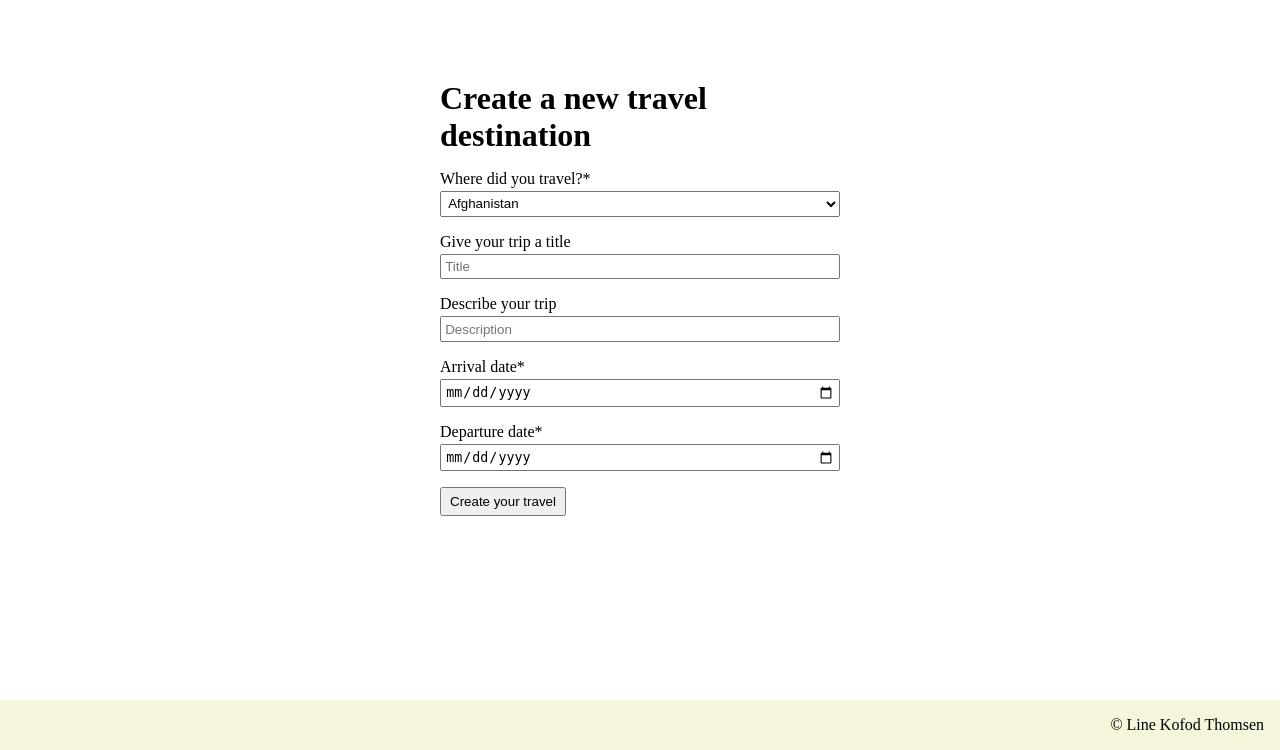
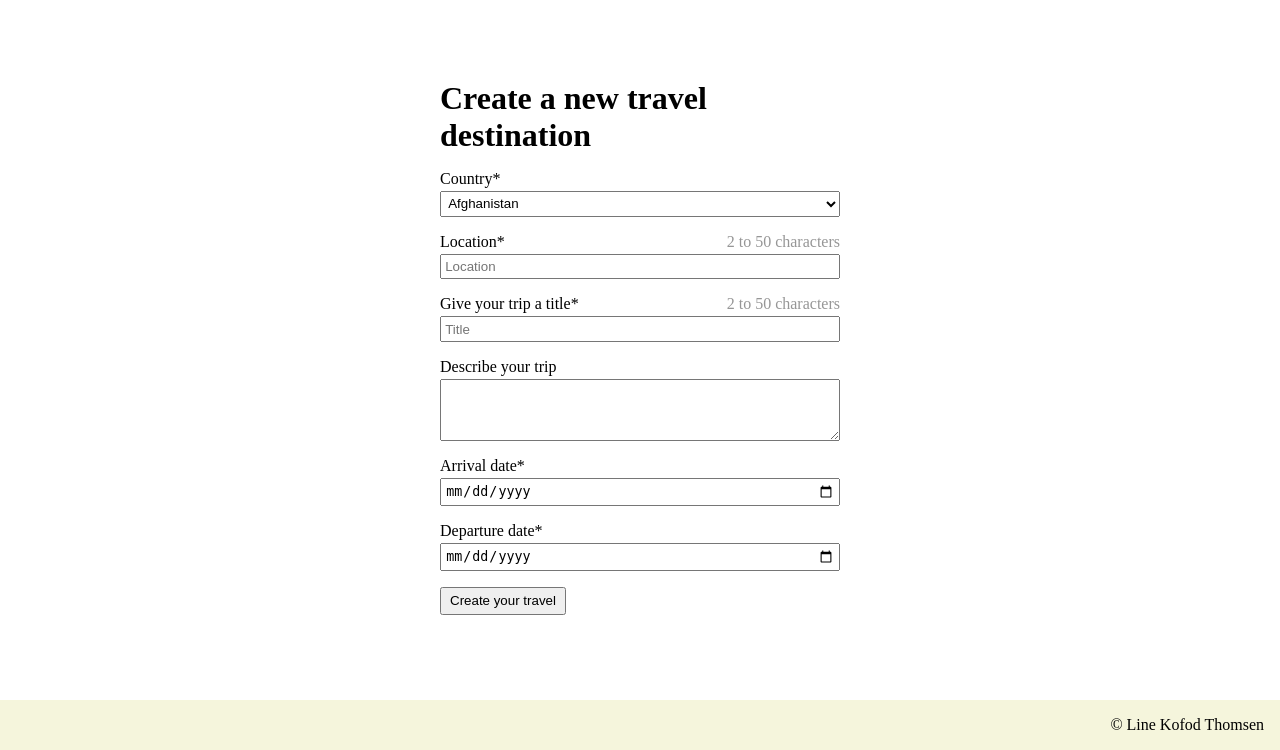
Before and after one commit to linekofod/2026_1_travel, a Flask app: page /create-travel in a window 1280 px wide. Shown: the part 50-800 px from the top of the page. Run offline with Flask 3, Linux system fonts and the light colour scheme.

Commit message:
small design changes

```diff
--- a/app.py
+++ b/app.py
@@ -213,11 +213,14 @@ def show_create_travel():
 def api_create_travel():
     try:
         user = session.get("user", "")
-        travel_location = request.form.get("travel_location", "")
-        travel_title = request.form.get("travel_title", "")
-        travel_description = request.form.get("travel_description", "")
-        travel_arrival_date = request.form.get("travel_arrival_date", "")
-        travel_departure_date = request.form.get("travel_departure_date", "")
+
+        travel_country = request.form.get("travel_country", "")
+        travel_location = x.validate_travel_location()
+        travel_title = x.validate_travel_title()
+        travel_description = request.form.get("travel_description", "").strip()
+        travel_arrival_date, _ = x.validate_travel_dates()
+        travel_departure_date, _ = x.validate_travel_dates()
+
         travel_pk = uuid.uuid4().hex
 
         db, cursor = x.db()
@@ -227,8 +230,8 @@ def api_create_travel():
             ___tip = render_template("___tip.html", status="error", message=error_message)
             return f"""<browser mix-after-begin="#tooltip">{___tip}</browser>""", 400
 
-        q = "INSERT INTO travel_destinations VALUES (%s, %s, %s, %s, %s, %s, %s)"
-        cursor.execute(q, (travel_pk, travel_location, travel_title, travel_description, travel_arrival_date, travel_departure_date, user["user_pk"]))
+        q = "INSERT INTO travel_destinations VALUES (%s, %s, %s, %s, %s, %s, %s, %s)"
+        cursor.execute(q, (travel_pk, travel_country, travel_location, travel_title, travel_description, travel_arrival_date, travel_departure_date, user["user_pk"]))
         db.commit()
 
         form_travel = render_template("___form_travel.html", x=x)
@@ -242,18 +245,38 @@ def api_create_travel():
     except Exception as ex:
         ic(ex)
 
-        if not travel_location:
-            error_message = "Please add a location"
+        if not travel_country:
+            error_message = "Please add a country"
             ___tip = render_template("___tip.html", status="error", message=error_message)
             return f"""<browser mix-after-begin="#tooltip">{___tip}</browser>""", 400
 
-        if not travel_arrival_date:
-            error_message = "Please add the arrival date"
+        if "company_exception travel_location" in str(ex):
+            error_message = f"Travel location {x.TRAVEL_LOCATION_MIN} to {x.TRAVEL_LOCATION_MAX} characters"
             ___tip = render_template("___tip.html", status="error", message=error_message)
             return f"""<browser mix-after-begin="#tooltip">{___tip}</browser>""", 400
 
-        if not travel_departure_date:
-            error_message = "Please add the departure date"
+        if "company_exception travel_title" in str(ex):
+            error_message = f"Travel title {x.TRAVEL_TITLE_MIN} to {x.TRAVEL_TITLE_MAX} characters"
+            ___tip = render_template("___tip.html", status="error", message=error_message)
+            return f"""<browser mix-after-begin="#tooltip">{___tip}</browser>""", 400
+
+        if "company_exception travel_description" in str(ex):
+            error_message = f"Travel description {x.TRAVEL_DESCRIPTION_MIN} to {x.TRAVEL_DESCRIPTION_MAX} characters"
+            ___tip = render_template("___tip.html", status="error", message=error_message)
+            return f"""<browser mix-after-begin="#tooltip">{___tip}</browser>""", 400
+
+        if "company_exception travel_arrival_date" in str(ex):
+            error_message = f"Please add an arrival date"
+            ___tip = render_template("___tip.html", status="error", message=error_message)
+            return f"""<browser mix-after-begin="#tooltip">{___tip}</browser>""", 400
+
+        if "company_exception travel_departure_date" in str(ex):
+            error_message = f"Please add a departure date"
+            ___tip = render_template("___tip.html", status="error", message=error_message)
+            return f"""<browser mix-after-begin="#tooltip">{___tip}</browser>""", 400
+
+        if "company_exception travel_departure_before_arrival" in str(ex):
+            error_message = f"Departure date should be later than arrival date"
             ___tip = render_template("___tip.html", status="error", message=error_message)
             return f"""<browser mix-after-begin="#tooltip">{___tip}</browser>""", 400
 
@@ -306,12 +329,22 @@ def show_update_travel(travel_pk):
         if "db" in locals(): db.close()
 
 
-############################## UPDATING A USER
+############################## UPDATING A TRAVEL
 @app.patch("/api-update-travel/<travel_pk>")
 def api_update_travel(travel_pk):
     try:
         parts = []
         values = []
+
+        travel_country = request.form.get("travel_country", "").strip()
+        if travel_country:
+            parts.append("travel_country = %s")
+            values.append(travel_country)
+
+        travel_location = request.form.get("travel_location", "").strip()
+        if travel_location:
+            parts.append("travel_location = %s")
+            values.append(travel_location)
 
         travel_title = request.form.get("travel_title", "").strip()
         if travel_title:
@@ -322,11 +355,6 @@ def api_update_travel(travel_pk):
         if travel_description:
             parts.append("travel_description = %s")
             values.append(travel_description)
-
-        travel_location = request.form.get("travel_location", "").strip()
-        if travel_location:
-            parts.append("travel_location = %s")
-            values.append(travel_location)
 
         travel_arrival_date = request.form.get("travel_arrival_date", "").strip()
         if travel_arrival_date:
@@ -361,10 +389,6 @@ def api_update_travel(travel_pk):
         if "cursor" in locals(): cursor.close()
         if "db" in locals(): db.close()
 
-
-############################## UPDATING A USER (DISPLAYING THE USER IN THE #RIGHT COLUMN)
-@app.patch("/users/<user_pk>")
-def update_user(user_pk):
     try:
         parts = []
         values = []
@@ -414,3 +438,21 @@ def update_user(user_pk):
     finally:
         if "cursor" in locals(): cursor.close()
         if "db" in locals(): db.close()
+
+
+############################## SHOWING MORE INFORMATION FROM TRAVEL
+@app.get("/show-more-travel/<travel_pk>")
+def show_more_travel(travel_pk):
+    try:
+        user = session.get("user", "")
+        db, cursor = x.db()
+        q = "SELECT * FROM travel_destinations WHERE travel_pk = %s"
+        cursor.execute(q, (travel_pk,))
+        travel = cursor.fetchone()
+        return render_template("page_show_more_travel.html", user=user, x=x, travel=travel)
+    except Exception as ex:
+        print(ex, flush=True)
+        return "ups", 500
+    finally:
+        if "cursor" in locals(): cursor.close()
+        if "db" in locals(): db.close()
--- a/templates/___form_travel.html
+++ b/templates/___form_travel.html
@@ -1,19 +1,48 @@
 <form mix-post="/api-create-travel" autocomplete="off">
   <div>
-    <label for="travel_location">Where did you travel?*</label>
-    <select name="travel_location">
+    <label for="travel_country">Country*</label>
+    <select name="travel_country">
       {% for country in x.COUNTRIES %}
       <option value="{{ country }}">{{ country }}</option>
       {% endfor %}
     </select>
   </div>
   <div>
-    <label for="travel_title">Give your trip a title</label>
-    <input name="travel_title" type="text" placeholder="Title" />
+    <label for="travel_location"
+      >Location*
+      <span
+        >{{x.TRAVEL_LOCATION_MIN}} to {{x.TRAVEL_LOCATION_MAX}} characters</span
+      ></label
+    >
+    <input
+      name="travel_location"
+      type="text"
+      placeholder="Location"
+      mix-validate="{{x.REGEX_TRAVEL_LOCATION}}"
+    />
   </div>
   <div>
-    <label for="travel_description">Describe your trip</label>
-    <input name="travel_description" type="text" placeholder="Description" />
+    <label for="travel_title"
+      >Give your trip a title*
+      <span
+        >{{x.TRAVEL_TITLE_MIN}} to {{x.TRAVEL_TITLE_MAX}} characters</span
+      ></label
+    >
+    <input
+      name="travel_title"
+      type="text"
+      placeholder="Title"
+      mix-validate="{{x.REGEX_TRAVEL_TITLE}}"
+    />
+  </div>
+  <div>
+    <label for="travel_description">Describe your trip </label>
+    <textarea
+      name="travel_description"
+      rows="4"
+      cols="50"
+      maxlength="500"
+    ></textarea>
   </div>
   <div>
     <label for="travel_arrival_date">Arrival date*</label>
--- a/templates/page_index.html
+++ b/templates/page_index.html
@@ -8,7 +8,7 @@
     <a href="/create-travel">Create a new travel</a>
     {% endif %}
   </div>
-  <div class="travel_destinations">{% include "___travel_card.html" %}</div>
+  <div class="travel_destinations">{% include "___card_travel.html" %}</div>
 </main>
 
 {% include "_footer.html" %}
--- a/x.py
+++ b/x.py
@@ -2,6 +2,7 @@ from flask import request, make_response
 import mysql.connector
 import re # Regular expressions also called Regex
 from functools import wraps
+from datetime import datetime
 
 ############################## CONNECTION TO THE DATABASE
 # Creates and returns a connection to the database.
@@ -106,3 +107,38 @@ COUNTRIES = [
     "Uruguay", "Uzbekistan", "Vanuatu", "Vatican City", "Venezuela", "Vietnam",
     "Yemen", "Zambia", "Zimbabwe"
 ]
+
+############################## VALIDATING TRAVEL LOCATION
+TRAVEL_LOCATION_MIN = 2
+TRAVEL_LOCATION_MAX = 50
+REGEX_TRAVEL_LOCATION = f"^.{{{TRAVEL_LOCATION_MIN},{TRAVEL_LOCATION_MAX}}}$"
+def validate_travel_location():
+    travel_location = request.form.get("travel_location", "").strip()
+    if not re.match(REGEX_TRAVEL_LOCATION, travel_location):
+        raise Exception("company_exception travel_location")
+    return travel_location
+
+############################## VALIDATING TRAVEL TITLE
+TRAVEL_TITLE_MIN = 2
+TRAVEL_TITLE_MAX = 50
+REGEX_TRAVEL_TITLE = f"^.{{{TRAVEL_TITLE_MIN},{TRAVEL_TITLE_MAX}}}$"
+def validate_travel_title():
+    travel_title = request.form.get("travel_title", "").strip()
+    if not re.match(REGEX_TRAVEL_TITLE, travel_title):
+        raise Exception("company_exception travel_title")
+    return travel_title
+
+############################## VALIDATING TRAVEL DATES
+def validate_travel_dates():
+    travel_arrival_date = request.form.get("travel_arrival_date", "")
+    travel_departure_date = request.form.get("travel_departure_date", "")
+
+    if not travel_arrival_date: raise Exception("company_exception travel_arrival_date")
+    if not travel_departure_date: raise Exception("company_exception travel_departure_date")
+
+    arrival = datetime.strptime(travel_arrival_date, "%Y-%m-%d")
+    departure = datetime.strptime(travel_departure_date, "%Y-%m-%d")
+
+    if departure < arrival: raise Exception("company_exception travel_departure_before_arrival")
+
+    return travel_arrival_date, travel_departure_date
```
Also changed, not shown: templates/___card_travel.html (added, +41 -0 lines), templates/___form_signup.html (+10 -2 lines), templates/___form_update_travel.html (added, +65 -0 lines), templates/___travel_card.html (deleted, +0 -23 lines), templates/page_show_more_travel.html (added, +28 -0 lines), templates/page_update_travel.html (+2 -60 lines), 2 other files.
